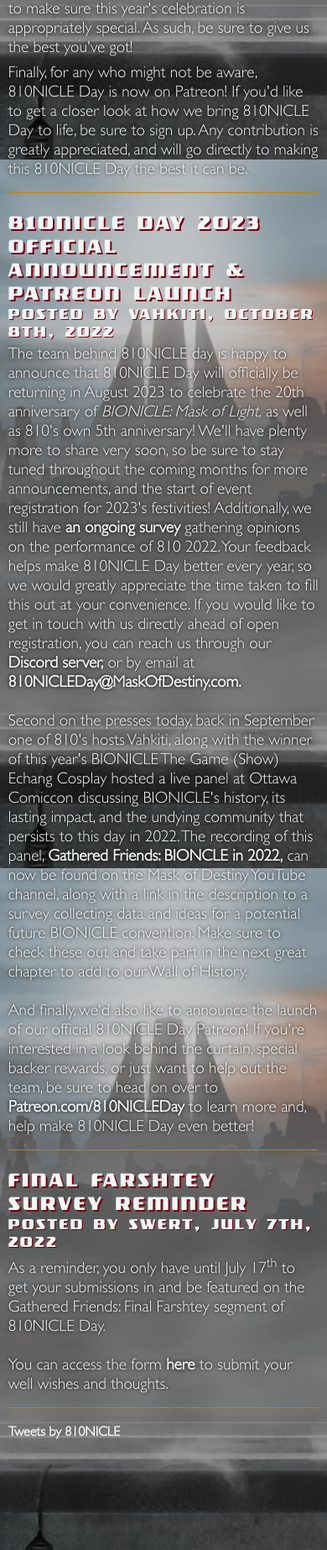
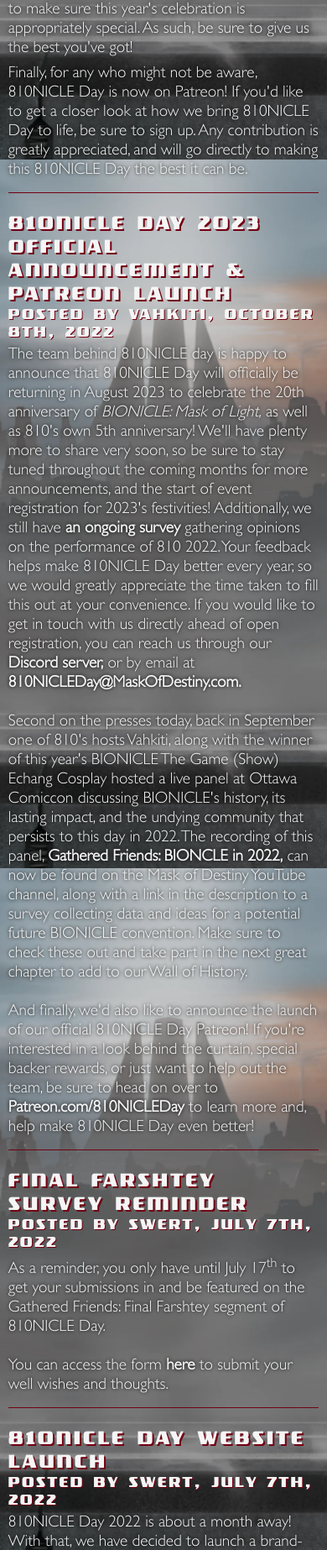
Before and after one commit to Spirit-Forge/810NICLE-Website, a PHP site: page /news/index.html in a window 390 px wide; the page is wider, and only the part inside the window is pictured. Shown: the part 654-2500 px from the top of that part at 84% size. Run offline with PHP 8.4, Linux system fonts and the light colour scheme; some libraries are stand-ins or nearby versions.

Commit message:
Update news page

```diff
--- a/css/news.css
+++ b/css/news.css
@@ -4,41 +4,45 @@
 
 
 .grid-container {
-  display: grid;
-  grid-template-columns: 30% 70%;
-  grid-template-areas:
-    'twitter news1'
-    'twitter news2'
-    'twitter news3'
-    'twitter news4'
-    'twitter news5';
+  display: flex;
+  flex-flow: column nowrap;
   gap: 10px;
-  margin-top:1.5em;
-  margin-bottom:20px;
+  margin-top: 1.5em;
+  margin-bottom: 20px;
   column-gap: 40px;
-  height:auto;
+  height: auto;
   min-height: 500px;
 }
 
 
-.grid-container > div {
+.grid-container>div {
   text-align: left;
-  height:auto;
+  height: auto;
 }
 
-
-.twitter {
-grid-area: twitter;
-height: 100%;
+.news1 {
+  grid-area: news1;
 }
 
+.news2 {
+  grid-area: news2;
+}
 
-.news1 { grid-area: news1; }
-.news2 { grid-area: news2; }
-.news3 { grid-area: news3; }
-.news4 { grid-area: news4; }
-.news5 { grid-area: news5; }
-.newsold { grid-area: newsold; }
+.news3 {
+  grid-area: news3;
+}
+
+.news4 {
+  grid-area: news4;
+}
+
+.news5 {
+  grid-area: news5;
+}
+
+.newsold {
+  grid-area: newsold;
+}
 
 
 @media screen and (max-width: 843px) {
@@ -94,20 +98,4 @@ height: 100%;
   section.posters img.zoomable {
     width: 45%;
   }
-
-.grid-container {
-  display: grid;
-  grid-template-columns: 100%;
-  grid-template-areas:
-    'news1'
-    'news2'
-    'news3'
-    'twitter';
-  gap: 10px;
-  min-height:500px;
 }
-
-.twitter {
-  height:1500px !important;
-}
-}
--- a/news/index.html
+++ b/news/index.html
@@ -41,16 +41,13 @@
 			<h1 class="title">News</h1>
 			<h1 id="countdown">A HERO WILL BE REVEALED...</h1>
 			<div class="grid-container">
-				<div class="twitter">
-					<a class="twitter-timeline" data-height="640" data-theme="dark" href="https://twitter.com/810NICLE?ref_src=twsrc%5Etfw">Tweets by 810NICLE</a> <script async src="https://platform.twitter.com/widgets.js" charset="utf-8"></script>
-				</div>
 				<div class="news1">
 					<h1 style="text-align:left !important;">810NICLE Day 2023 Event Registration Live!</h1><h3>Posted by JSLBrowning, March 8th, 2023</h3>
 					<p style="font-size:1.2em;">810NICLE Day 2023 fast approaches, and you know what that means — public event registration is now live! Just like last year, all you'll need to do is fill out our application, which is now conveniently accessible <a href="../signup/index.html">on this site</a>. All we'll need to know is who you or your group are, what your event would be, and how long you expect it to run. Should your event be chosen, our organizers will be in touch soon!</p>
 					<p style="font-size: 1.2em;">This year is the fifth anniversary of 810NICLE Day, as well as the 20th anniversary of the first BIONICLE movie, <em>Mask of Light</em> — and we want to make sure this year's celebration is appropriately special. As such, be sure to give us the best you've got!</p>
 					<p style="font-size: 1.2em;">Finally, for any who might not be aware, 810NICLE Day is now on Patreon! If you'd like to get a closer look at how we bring 810NICLE Day to life, be sure to sign up. Any contribution is greatly appreciated, and will go directly to making this 810NICLE Day the best it can be.</p>
 					<svg height="5" width="100%">
-					<line x1="0" y1="0" x2="100%" y2="0" style="stroke:rgb(184, 134,  11);stroke-width:2" />
+					<line x1="0" y1="0" x2="100%" y2="0" style="stroke:#720012;stroke-width:2" />
 					Sorry, your browser does not support inline SVG.
 					</svg>
 				</div>
@@ -62,7 +59,7 @@
 
 					And finally, we'd also like to announce the launch of our official 810NICLE Day Patreon! If you're interested in a look behind the curtain, special backer rewards, or just want to help out the team, be sure to head on over to <a href="http://Patreon.com/810NICLEDay" title="810NICLE Day Patreon" target="_blank">Patreon.com/810NICLEDay</a> to learn more and, help make 810NICLE Day even better!</p>
 					<svg height="5" width="100%">
-					<line x1="0" y1="0" x2="100%" y2="0" style="stroke:rgb(184, 134,  11);stroke-width:2" />
+					<line x1="0" y1="0" x2="100%" y2="0" style="stroke:#720012;stroke-width:2" />
 					Sorry, your browser does not support inline SVG.
 					</svg>
 				</div>
@@ -71,7 +68,7 @@
 					<p style="font-size:1.2em;">As a reminder, you only have until July 17<sup>th</sup> to get your submissions in and be featured on the Gathered Friends: Final Farshtey segment of 810NICLE Day.<br><br>
 					You can access the form <a href="https://forms.gle/5pgVuYyhLezGkpYJ6" title="Submit your thoughts on Greg for Final Farshtey" target="_blank">here</a> to submit your well wishes and thoughts.</p>
 					<svg height="5" width="100%">
-					<line x1="0" y1="0" x2="100%" y2="0" style="stroke:rgb(184, 134,  11);stroke-width:2" />
+					<line x1="0" y1="0" x2="100%" y2="0" style="stroke:#720012;stroke-width:2" />
 					Sorry, your browser does not support inline SVG.
 					</svg>
 				</div>
--- a/watch/index.html
+++ b/watch/index.html
@@ -44,7 +44,7 @@
 			<h2 class="playlisttitle">810NICLE Day 2023 - Day 1</h2>
 			<iframe width="560" height="315" src="https://youtube.com/embed/61LM_FqZ7ag" title="YouTube video player" frameborder="0" allow="accelerometer; autoplay; clipboard-write; encrypted-media; gyroscope; picture-in-picture" allowfullscreen></iframe>
 			<h2 class="playlisttitle">810NICLE Day 2023 - Day 2</h2>
-			<iframe width="560" height="315" src="https://youtube.com/embed/5dwUx5KS4fQ" title="YouTube video player" frameborder="0" allow="accelerometer; autoplay; clipboard-write; encrypted-media; gyroscope; picture-in-picture" allowfullscreen></iframe>
+			<iframe width="560" height="315" src="https://www.youtube.com/embed/videoseries?si=m2vWsFvvsjODsVB5&amp;list=PLEnYUodO-C1ClUMPOoXLLzDcz7Nt9Ygjg" title="YouTube video player" frameborder="0" allow="accelerometer; autoplay; clipboard-write; encrypted-media; gyroscope; picture-in-picture; web-share" allowfullscreen></iframe>
 		</main>
 		<footer>
 			<p>Site designed by <a href="https://linktr.ee/JSLBrowning" target="_blank">JSLBrowning</a> of <a href="https://wallofhistory.com/" target="_blank">Wall of History</a>.</p>
```
Lines whose indentation alone changed are shown as unchanged.
